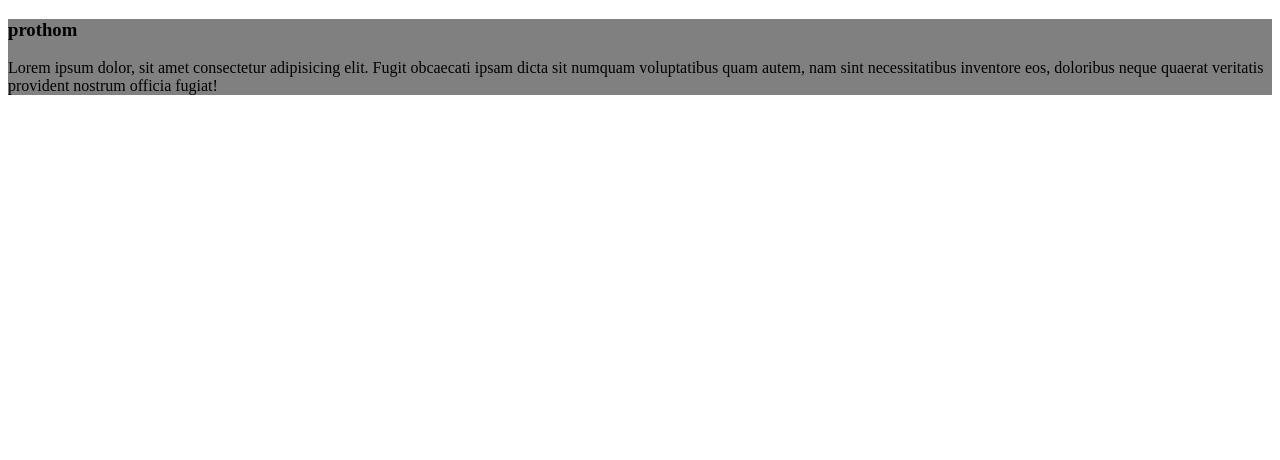
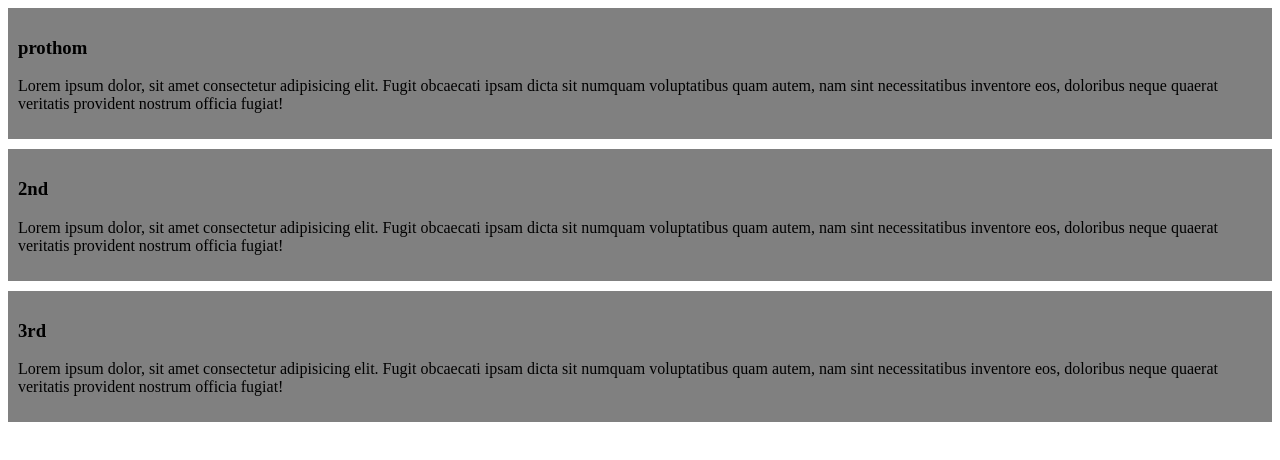
Before and after one commit to Rayhan747/my-first-website, a plain HTML site: page index.html in a window 1280 px wide. Drawn offline with Linux system fonts and the light colour scheme.

Commit message:
added the 2nd and 3rd  blog

```diff
--- a/index.html
+++ b/index.html
@@ -6,8 +6,19 @@
     <title>my first website</title>
     <link rel="stylesheet" href="styles/blog.css">
 </head>
-<body><div>
+<body>
+    <div>
     <h3>prothom
+    </h3>
+    <p>Lorem ipsum dolor, sit amet consectetur adipisicing elit. Fugit obcaecati ipsam dicta sit numquam voluptatibus quam autem, nam sint necessitatibus inventore eos, doloribus neque quaerat veritatis provident nostrum officia fugiat!</p>
+</div>
+    <div>
+    <h3>2nd
+    </h3>
+    <p>Lorem ipsum dolor, sit amet consectetur adipisicing elit. Fugit obcaecati ipsam dicta sit numquam voluptatibus quam autem, nam sint necessitatibus inventore eos, doloribus neque quaerat veritatis provident nostrum officia fugiat!</p>
+</div>
+    <div>
+    <h3>3rd
     </h3>
     <p>Lorem ipsum dolor, sit amet consectetur adipisicing elit. Fugit obcaecati ipsam dicta sit numquam voluptatibus quam autem, nam sint necessitatibus inventore eos, doloribus neque quaerat veritatis provident nostrum officia fugiat!</p>
 </div>
--- a/styles/blog.css
+++ b/styles/blog.css
@@ -1,3 +1,5 @@
 div{
     background-color: gray;
+    padding: 10px;
+    margin-bottom: 10px;
 }
```
